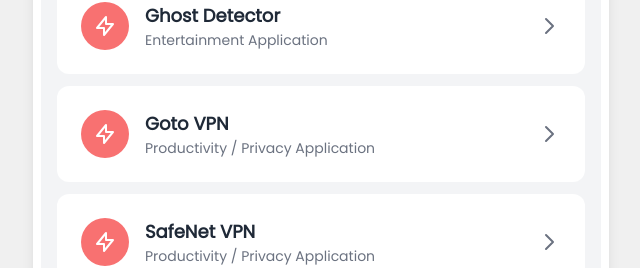
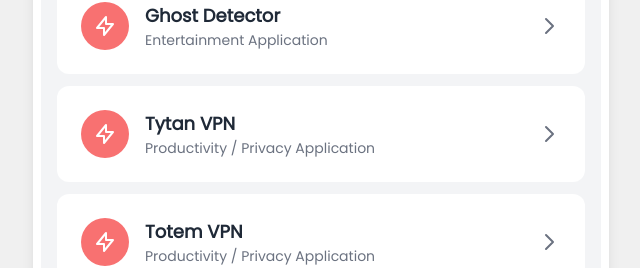
Before and after one commit to MuhammadAhmad338/MyOwnPortfolio, a Next.js app: page / in a window 1280 px wide. Shown: the part 532-800 px from the top of the page, without its empty margins (319-959 px from the left). Built offline with nearby package versions, Linux system fonts and the light colour scheme.

Commit message:
tytan and totem vpn added

```diff
--- a/app/components/AllProjects.tsx
+++ b/app/components/AllProjects.tsx
@@ -90,6 +90,101 @@
           </svg>
         </div>
       </div>
+
+<div
+        onClick={() => router.push("/product/tytanvpn")}
+        className={`${darkMode ? 'bg-zinc-800' : 'bg-white'
+          } rounded-xl p-6 mb-3 flex items-center justify-between w-full duration-200 cursor-pointer`} //Added cursor pointer
+      >
+        <div className="flex items-center">
+          <div className="bg-red-400 w-12 h-12 rounded-full flex items-center justify-center text-white mr-4">
+            <svg
+              xmlns="http://www.w3.org/2000/svg"
+              className="h-6 w-6"
+              fill="none"
+              viewBox="0 0 24 24"
+              stroke="currentColor"
+            >
+              <path
+                strokeLinecap="round"
+                strokeLinejoin="round"
+                strokeWidth={2}
+                d="M13 10V3L4 14h7v7l9-11h-7z"
+              />
+            </svg>
+          </div>
+          <div>
+            <div className="font-bold text-lg">Tytan VPN</div>
+            <div className={`${darkMode ? 'text-gray-400' : 'text-gray-500'} text-sm`}>
+              Productivity / Privacy Application
+            </div>
+          </div>
+        </div>
+        <div className={`${darkMode ? 'text-gray-400' : 'text-gray-500'}`}>
+          <svg
+            xmlns="http://www.w3.org/2000/svg"
+            className="h-6 w-6"
+            fill="none"
+            viewBox="0 0 24 24"
+            stroke="currentColor"
+          >
+            <path
+              strokeLinecap="round"
+              strokeLinejoin="round"
+              strokeWidth={2}
+              d="M9 5l7 7-7 7"
+            />
+          </svg>
+        </div>
+      </div>
+
+      <div
+        onClick={() => router.push("/product/totemvpn")}
+        className={`${darkMode ? 'bg-zinc-800' : 'bg-white'
+          } rounded-xl p-6 mb-3 flex items-center justify-between w-full duration-200 cursor-pointer`} //Added cursor pointer
+      >
+        <div className="flex items-center">
+          <div className="bg-red-400 w-12 h-12 rounded-full flex items-center justify-center text-white mr-4">
+            <svg
+              xmlns="http://www.w3.org/2000/svg"
+              className="h-6 w-6"
+              fill="none"
+              viewBox="0 0 24 24"
+              stroke="currentColor"
+            >
+              <path
+                strokeLinecap="round"
+                strokeLinejoin="round"
+                strokeWidth={2}
+                d="M13 10V3L4 14h7v7l9-11h-7z"
+              />
+            </svg>
+          </div>
+          <div>
+            <div className="font-bold text-lg">Totem VPN</div>
+            <div className={`${darkMode ? 'text-gray-400' : 'text-gray-500'} text-sm`}>
+              Productivity / Privacy Application
+            </div>
+          </div>
+        </div>
+        <div className={`${darkMode ? 'text-gray-400' : 'text-gray-500'}`}>
+          <svg
+            xmlns="http://www.w3.org/2000/svg"
+            className="h-6 w-6"
+            fill="none"
+            viewBox="0 0 24 24"
+            stroke="currentColor"
+          >
+            <path
+              strokeLinecap="round"
+              strokeLinejoin="round"
+              strokeWidth={2}
+              d="M9 5l7 7-7 7"
+            />
+          </svg>
+        </div>
+      </div>
+
 
       <div
         onClick={() => router.push("/product/gotovpn")}
--- a/app/product/[project]/page.tsx
+++ b/app/product/[project]/page.tsx
@@ -12,6 +12,8 @@
 import kryptonyme from '../../../public/kryptonyme.png';
 import pixelcount from "../../../public/pixelcount1.png";
 import safenet from "../../../public/safenet.png";
+import tytanvpn from "../../../public/tytanvpn.png";
+import totemvpn from "../../../public/totemvpn.png";
 import ghostdetector from "../../../public/ghostdetector.png";
 import ProjectComponent from "@/app/components/projectComponent";
 
@@ -53,6 +55,39 @@
           "solution": "We developed a playful and engaging app with an intuitive interface, categorized sound effects, and high-quality audio to ensure the best prank experience for users."
         }
       ]
+    },
+    tytanvpn: {
+      title: "Tytan VPN App",
+      year: "2025",
+      imagemain: tytanvpn,
+      description:
+        "A mobile application for Android and iOS that processes and analyzes images, providing detailed pixel-level information and statistics.",
+      articledata: [
+        {
+          imgsrc: tytanvpn,
+          desc: "Our mobile image analysis tool was developed to provide users with detailed insights into their images. The application processes images directly on mobile devices to extract valuable information about pixel distribution, color patterns, and image composition.",
+          title: "Tytan VPN App",
+          imgsrc1: tytanvpn,
+          solution:
+            "We developed a native mobile application using the Flutter framework to ensure seamless performance on both Android and iOS devices. The app features real-time analysis, intuitive mobile-friendly visualization of results, and leverages device cameras for instant image analysis capabilities.",
+        },
+      ],
+    },
+    totemvpn: {
+      title: "Totem VPN App",
+      year: "2025",
+      imagemain: totemvpn,
+      description:
+        "A mobile application for Android and iOS that processes and analyzes images, providing detailed pixel-level information and statistics.",
+      articledata: [
+        {
+          imgsrc: totemvpn,
+          desc: "Our mobile image analysis tool was developed to provide users with detailed insights into their images. The application processes images directly on mobile devices to extract valuable information about pixel distribution, color patterns, and image composition.",
+          title: "Totem VPN App",
+          imgsrc1: totemvpn,
+          solution: "We developed a native mobile application using the Flutter framework to ensure seamless performance on both Android and iOS devices. The app features real-time analysis, intuitive mobile-friendly visualization of results, and leverages device cameras for instant image analysis capabilities.",
+        },
+      ],
     },
     safenetvpn: {
       title: "SafeNet VPN",
```
Also changed, not shown: app/page.tsx (indentation only), public/totemvpn.png (added), public/tytanvpn.png (added).
